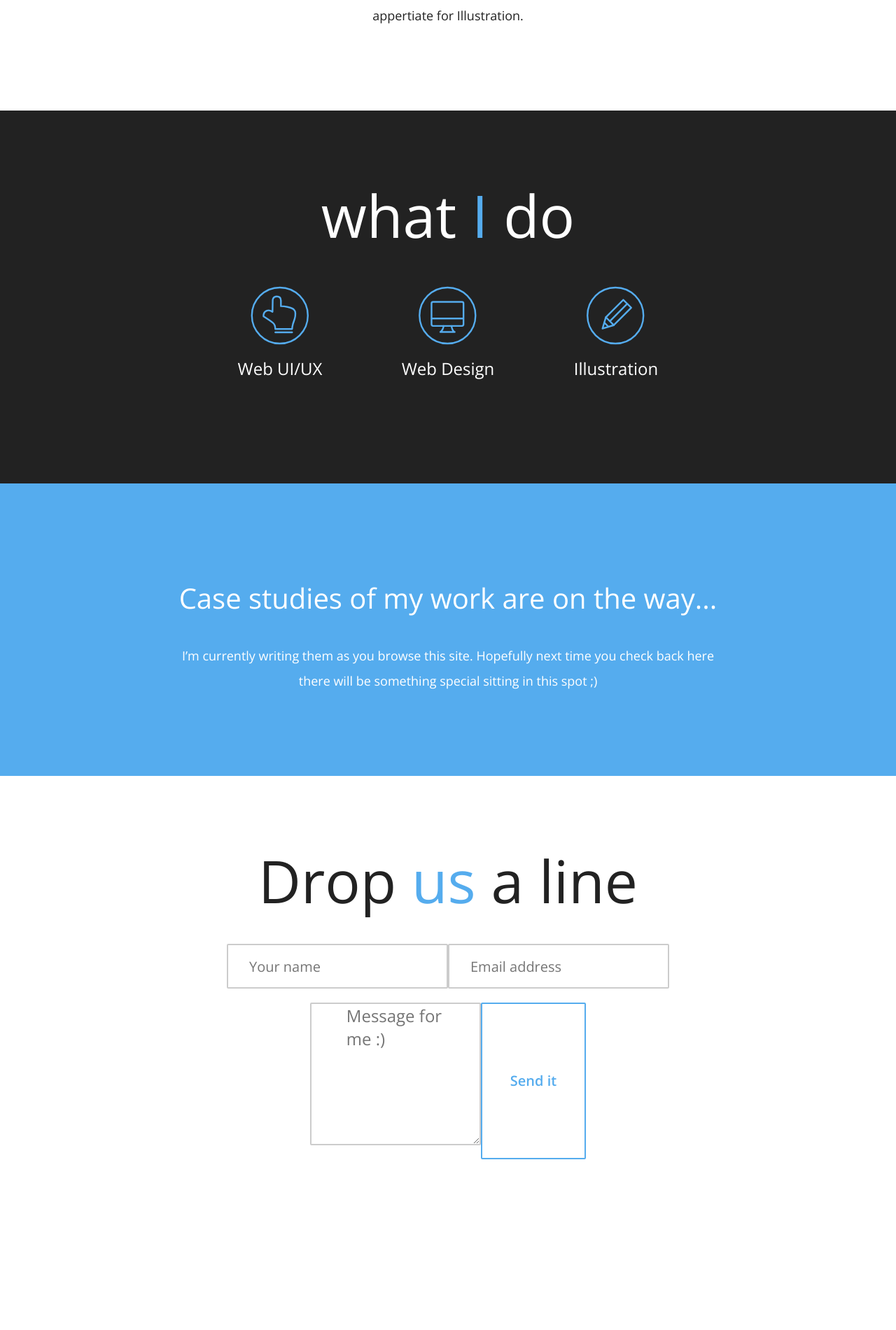
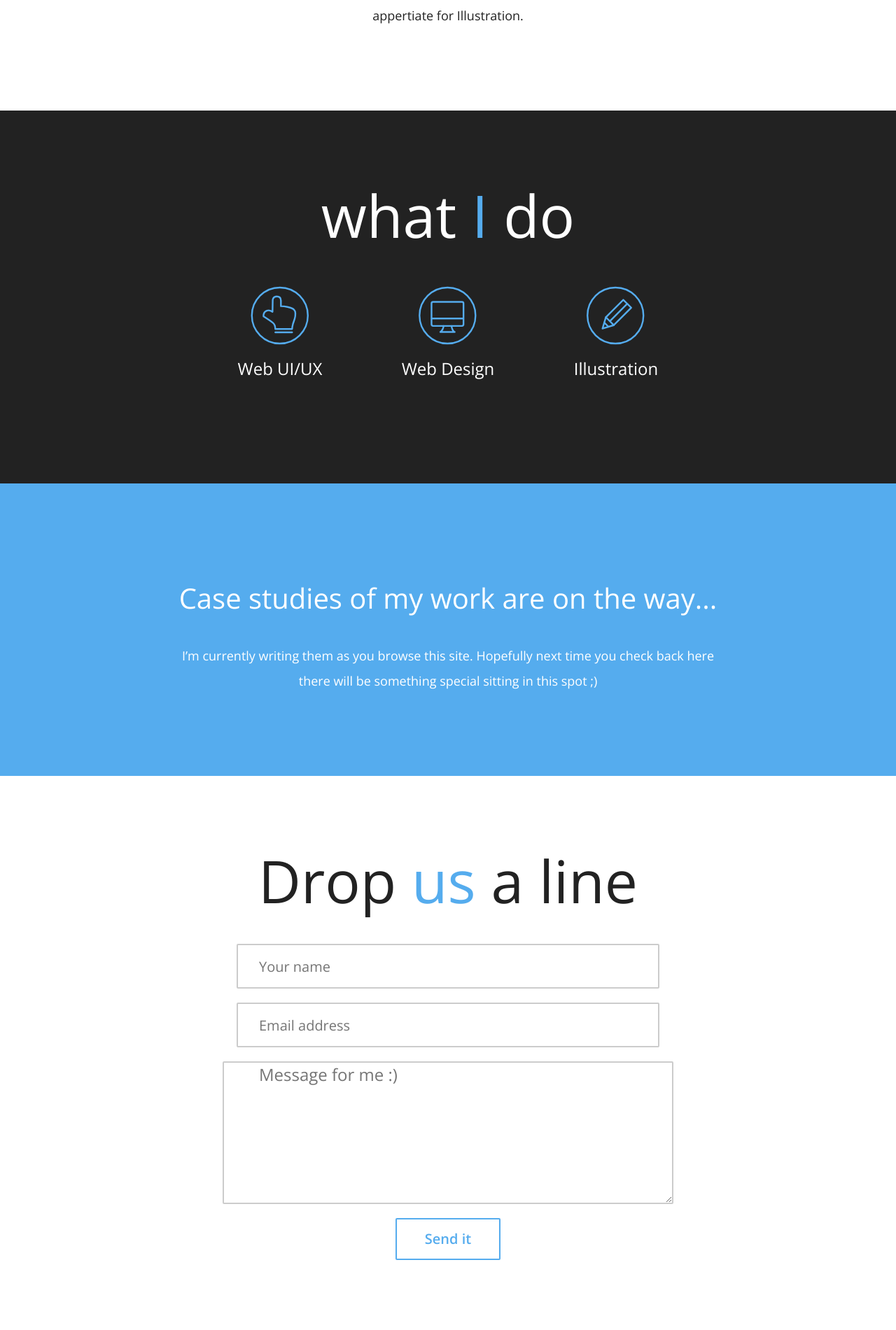
Before and after one commit to macorlett/macorlett.github.io, a Jekyll site: the page built from index.md, in a window 1280 px wide. Shown: the part 1223-3124 px from the top of the page at 70% size. Built offline with Jekyll 4.4.1, drawn with Linux system fonts in a browser that asks for light colours; nearby versions of some CDN libraries; Markdown is read by kramdown in place of the engine named in the settings; before the commit the page ends 2980 px from its top, so only the background shows below that.

Commit message:
Update style.css

```diff
--- a/css/style.css
+++ b/css/style.css
@@ -157,6 +157,11 @@ input[type="text"],input[type="email"],textarea{
 	font-size: 1.25rem;
 	font-weight: 400;
 }
+input.sub-item,textarea.sub-item{
+	-webkit-flex: 0 1 540px;
+	-moz-flex: 0 1 540px;
+	flex: 0 1 540px;
+}
 textarea{
 	height: 160px;
 	padding: 20px 30px 20px 30px;
```
